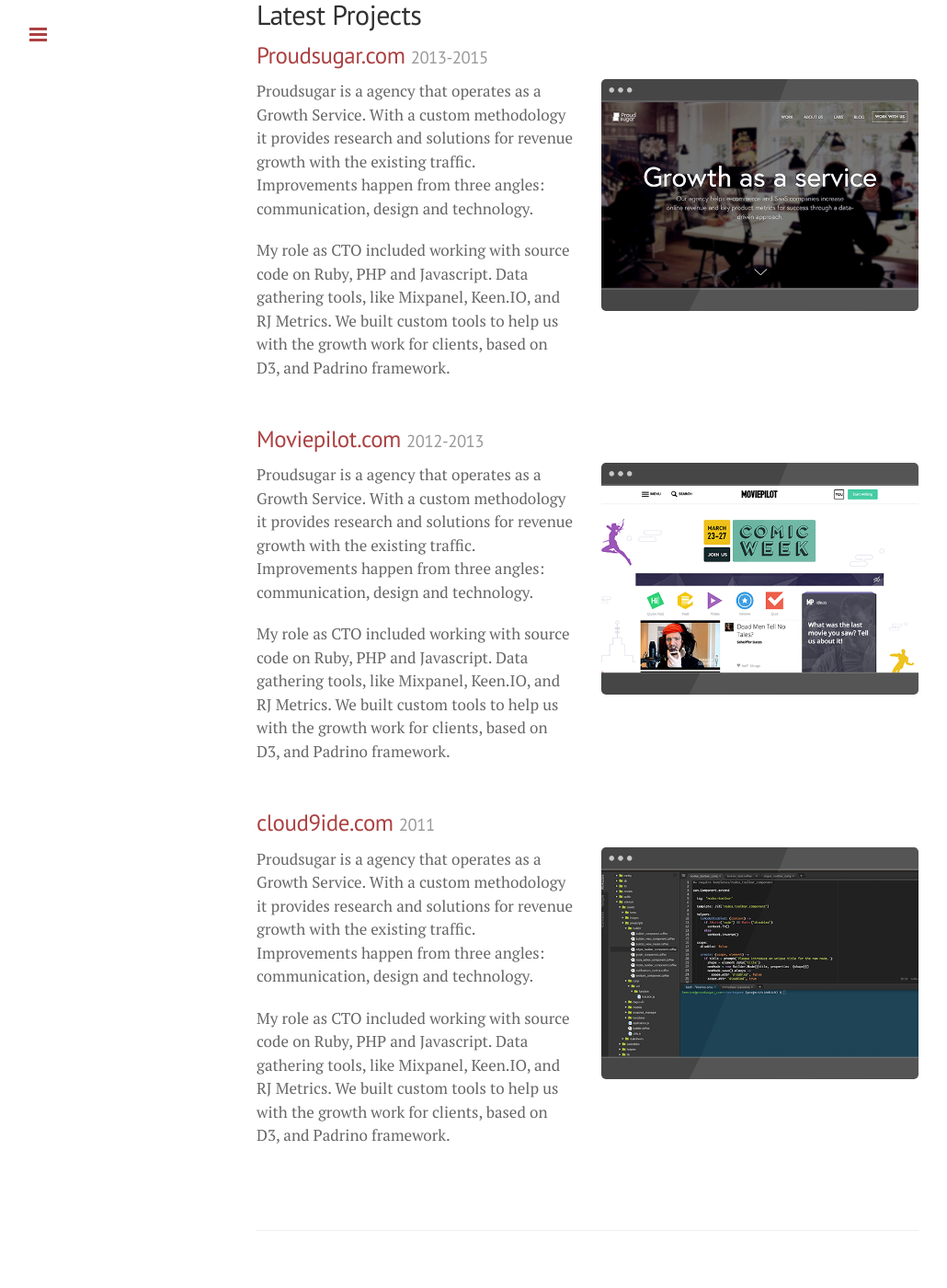
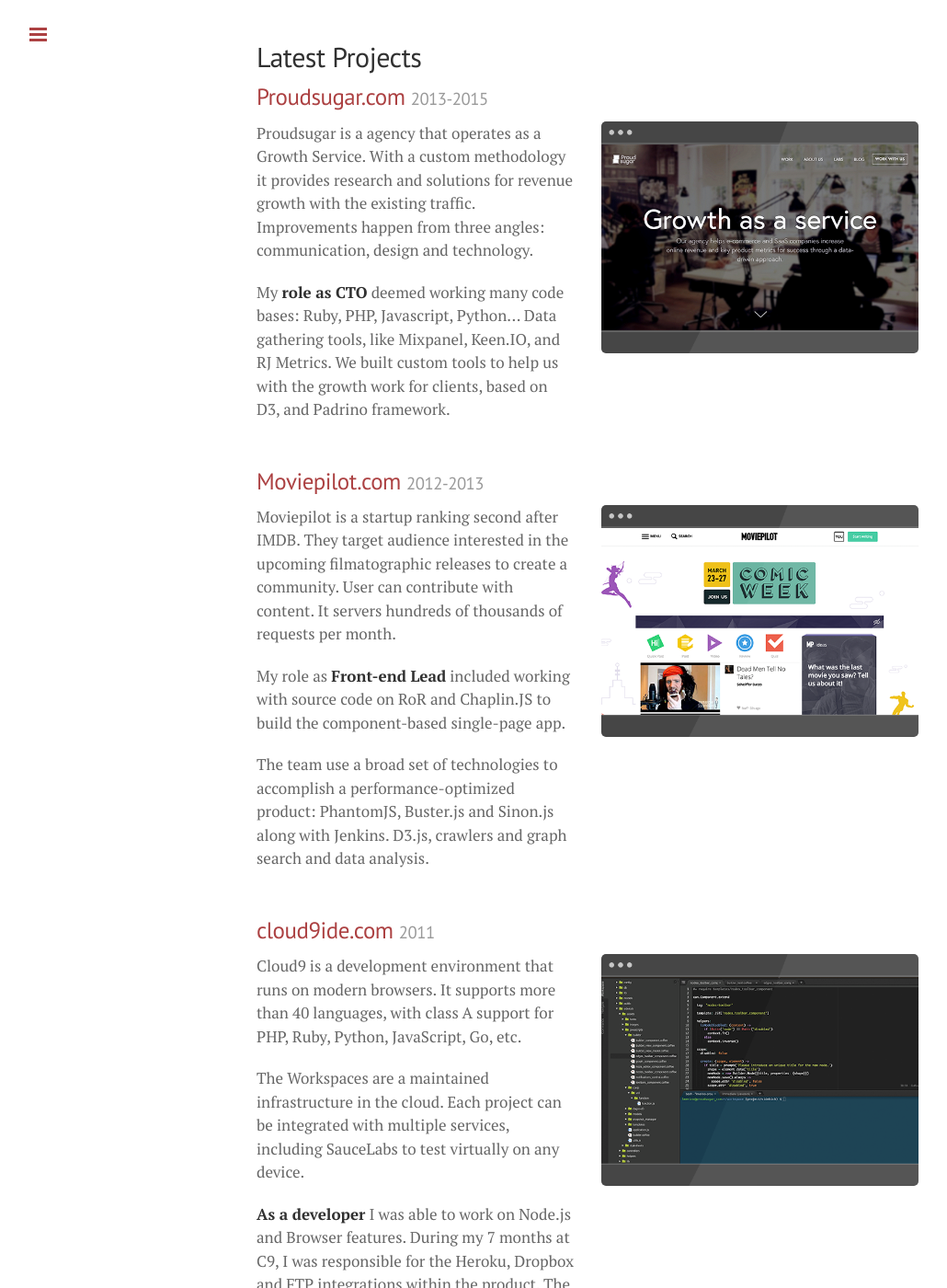
Before and after one commit to Rendez/portfolio, a Jekyll site: the page built from index.html, in a window 1280 px wide and 1400 px high, scrolled down 1385 px. Shown: the whole window at 92% size, without its empty margins (1-1031 px from the left). Built offline with Jekyll 4.4.1, drawn with Linux system fonts in a browser that asks for light colours; Markdown is read by kramdown in place of the engine named in the settings; some of the changed text lies outside the part shown.

Commit message:
Completed portfolio

```diff
--- a/_config.yml
+++ b/_config.yml
@@ -5,14 +5,14 @@
 # Permalinks
 #
 # Use of `relative_permalinks` ensures post links from the index work properly.
-permalink:           none
+permalink:           "/:categories/:title"
 relative_permalinks: true
 
 # Setup
 title:               Luis Merino
 tagline:             'Full stack front-end developer'
 description:         "Hi, I'm Luis Merino. I am a software developer on the multi-browser and multi-platform environment of the web."
-url:                 http://luismerino.name
+url:                 http://www.luismerino.name
 baseurl:             /
 paginate:            3
 paginate_path:       "/blog/page:num/"
--- a/_includes/head.html
+++ b/_includes/head.html
@@ -35,7 +35,7 @@
   {% comment %}
   <!-- Twitter Cards -->
   <meta name="twitter:card" content="summary_large_image">
-  <meta name="twitter:image" content="/hmfaysal-omega-theme/images/picture-30.jpg{{ site.baseurl }}public/favicon.ico">
+  <meta name="twitter:image" content="{{ site.baseurl }}public/images/picture-30.jpg">
 
   <meta name="twitter:title" content="Fancy Some Columns?">
   <meta name="twitter:description" content="Test of Twitter Bootstrap's 12 column setup">
--- a/_layouts/default.html
+++ b/_layouts/default.html
@@ -20,7 +20,7 @@
           {% if page.dir == '/' %}
             <span class="masthead-sidelink">Seen my <a href="/blog" title="Blog">Blog</a>?</span>
           {% else %}
-            <span class="masthead-sidelink">Seen my <a href="/blog" title="Blog">CV</a>?</span>
+            <span class="masthead-sidelink">Seen my <a href="/" title="Blog">CV</a>?</span>
           {% endif %}
           <h3 class="masthead-title">
             <a href="/" title="Home">{{ site.title }}</a>
--- a/index.html
+++ b/index.html
@@ -12,7 +12,7 @@
 <div class="row">
     <div class="col-sm-12">
         <h2>Whoami?</h2>
-        <p>I am self-taught web craftsman with about <strong>8 years</strong> of professional experience.</p>
+        <p>I am self-taught <em>web craftsman</em> with about <strong>8 years</strong> of professional experience.</p>
         <p>At the age of <strong>14</strong> I wrote my first lines of HTML, and at the age of <strong>21</strong> I joined a Front-end web development team for the first time.</p>
         <p>Since then, I've been part of a few agencies and start-ups, such as <a href="https://c9.io/">Cloud9IDE</a> and <a href="http://moviepilot.com/">Moviepilot.com</a>.</p>
         <p>I've also been a contributor to the <a href="http://chaplinjs.org/">Chaplin.js</a> and <a href="http://mootools.net/">MooTools</a> javascript frameworks.</p>
@@ -28,17 +28,18 @@
 
 <div class="row latest">
     <div class="col-sm-12">
-        <h2>Skills overview</h2>
+        <h2>Skills (quick overview)</h2>
     </div>
     <div class="col-sm-6">
         <p><strong>Javascript</strong>: Vanilla, Backbone.js, Chaplin.js, Can.js, Angular.js, D3.js.</p>
         <p><strong>Node.js</strong>: Express.js, Socket.io, Grunt, Bower, Gulp, NPM.</p>
-        <p><strong>Ruby</strong>: Rvm, RoR, Sinatra/Padrino.</p>
+        <p><strong>Ruby</strong>: Rvm, RoR, Sinatra, Padrino, ActiveRecord.</p>
     </div>
     <div class="col-sm-6">
-        <p><strong>TDD/BDD</strong>: Buster.js, Sinon.js, QUnit, Jasmine, Karma</p>
+        <p><strong>TDD/BDD</strong>: Buster.js, Sinon.js, QUnit, Jasmine, Karma, RSpec, Capybara.</p>
         <p><strong>SQL and NoSQL</strong>: Redis, PostgreSQL, MySQL.</p>
-        <p><strong>CSS and Supersets:</strong> SA(C)SS, LESS, Stylus.</p>
+        <p><strong>Style and Supersets</strong>: SA(C)SS, LESS, Stylus, SVG animation, etc.</p>
+        <p><strong>Other</strong>: Unix, Rake, Git workflow.</p>
     </div>
 </div>
 
@@ -47,7 +48,7 @@
         <h2>Experience summary</h2>
     </div>
     <div class="col-sm-6">
-        Agile methodologies and Lean development, Open Source contributions and maintenance, Performance optimization, Team leading and Mentoring, Bootstraping, API engineering, Analytics.
+        Agile methodologies and Lean development, Open Source contributions and maintenance, Performance optimization, Team leading and Mentoring, Bootstraping, API engineering, Analytics, Mobile development.
     </div>
     <div class="col-sm-6">
         <p>Amazon Web Services, Unix, Data mining, Data visualization, Web services, Protocols, NGINX, CDN, Heroku (SEMSERVER), Git, Open Source, CRO, web/mobile optimization, UX/UI, HTML5 mobile development.
@@ -68,7 +69,7 @@
         <div class="row">
             <div class="col-sm-6">
                 <p>Proudsugar is a agency that operates as a Growth Service. With a custom methodology it provides research and solutions for revenue growth with the existing traffic. Improvements happen from three angles: communication, design and technology.</p>
-                <p>My role as CTO included working with source code on Ruby, PHP and Javascript. Data gathering tools, like Mixpanel, Keen.IO, and RJ Metrics. We built custom tools to help us with the growth work for clients, based on D3, and Padrino framework.</p>
+                <p>My <strong>role as CTO</strong> deemed working many code bases: Ruby, PHP, Javascript, Python... Data gathering tools, like Mixpanel, Keen.IO, and RJ Metrics. We built custom tools to help us with the growth work for clients, based on D3, and Padrino framework.</p>
             </div>
             <div class="col-sm-6">
                 <a href="https://www.proudsugar.com/"><img src="{{ site.baseurl }}public/images/projects/proudsugar.png" alt="proudsugar.com"></a>
@@ -84,8 +85,9 @@
         </h3>
         <div class="row">
             <div class="col-sm-6">
-                <p>Proudsugar is a agency that operates as a Growth Service. With a custom methodology it provides research and solutions for revenue growth with the existing traffic. Improvements happen from three angles: communication, design and technology.</p>
-                <p>My role as CTO included working with source code on Ruby, PHP and Javascript. Data gathering tools, like Mixpanel, Keen.IO, and RJ Metrics. We built custom tools to help us with the growth work for clients, based on D3, and Padrino framework.</p>
+                <p>Moviepilot is a startup ranking second after IMDB. They target audience interested in the upcoming filmatographic releases to create a community. User can contribute with content. It servers hundreds of thousands of requests per month.</p>
+                <p>My role as <strong>Front-end Lead</strong> included working with source code on RoR and Chaplin.JS to build the component-based single-page app.</p>
+                <p>The team use a broad set of technologies to accomplish a performance-optimized product: PhantomJS, Buster.js and Sinon.js along with Jenkins. D3.js, crawlers and graph search and data analysis.</p>
             </div>
             <div class="col-sm-6">
                 <a href="http://moviepilot.com/"><img src="{{ site.baseurl }}public/images/projects/moviepilot.png" alt="moviepilot.com"></a>
@@ -101,8 +103,9 @@
         </h3>
         <div class="row">
             <div class="col-sm-6">
-                <p>Proudsugar is a agency that operates as a Growth Service. With a custom methodology it provides research and solutions for revenue growth with the existing traffic. Improvements happen from three angles: communication, design and technology.</p>
-                <p>My role as CTO included working with source code on Ruby, PHP and Javascript. Data gathering tools, like Mixpanel, Keen.IO, and RJ Metrics. We built custom tools to help us with the growth work for clients, based on D3, and Padrino framework.</p>
+                <p>Cloud9 is a development environment that runs on modern browsers. It supports more than 40 languages, with class A support for PHP, Ruby, Python, JavaScript, Go, etc.</p>
+                <p>The Workspaces are a maintained infrastructure in the cloud. Each project can be integrated with multiple services, including SauceLabs to test virtually on any device.</p>
+                <p><strong>As a developer</strong> I was able to work on Node.js and Browser features. During my 7 months at C9, I was responsible for the Heroku, Dropbox and FTP integrations within the product. The agile team and the frenetic development process required a multitude of skills.</p>
             </div>
             <div class="col-sm-6">
                 <a href="https://c9.io/"><img src="{{ site.baseurl }}public/images/projects/cloud9ide.png" alt="cloud9ide.com"></a>
```
Also changed, not shown: 5 other files.
